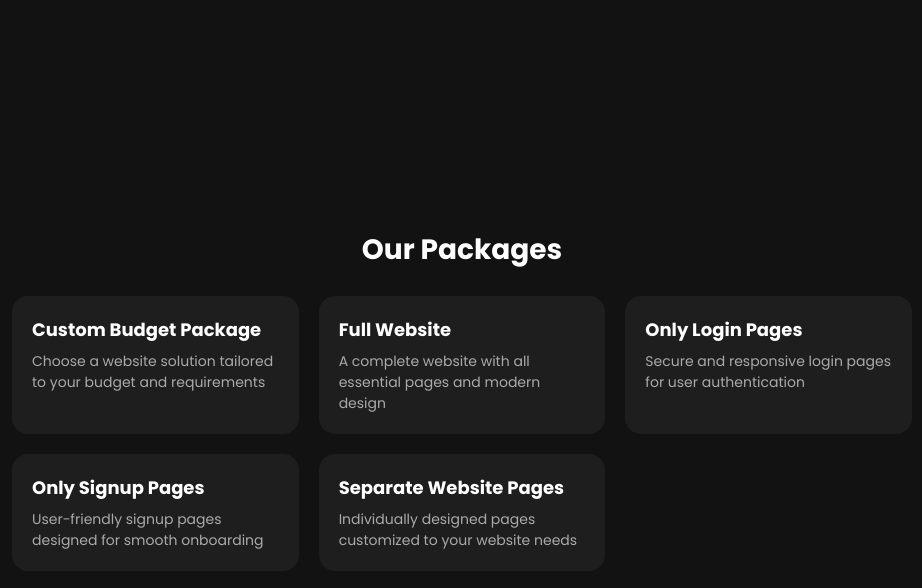
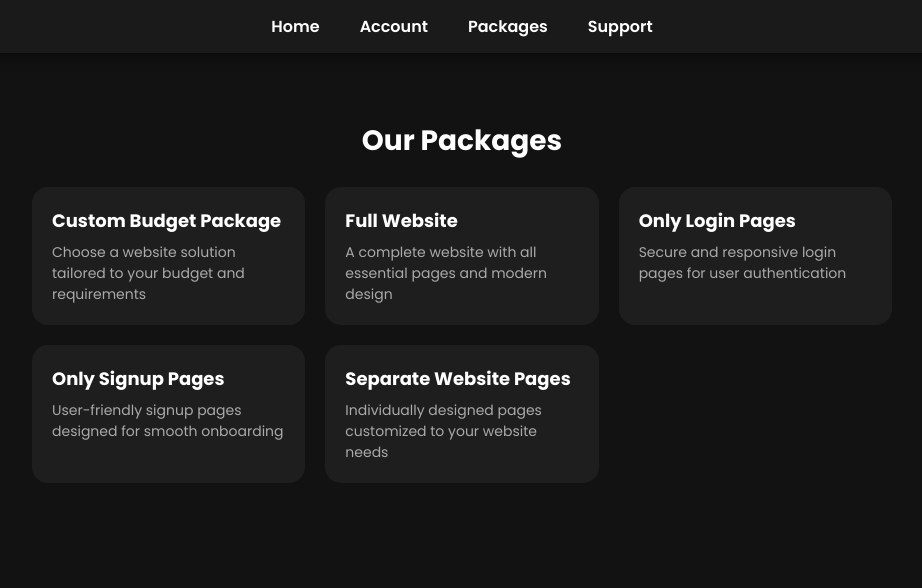
Before and after one commit to sitecraft001-lgtm/SiteCraft, a plain HTML site: page packages.html in a window 1280 px wide. Shown: the whole page, without its empty margins (178-1100 px from the left). Drawn offline with Linux system fonts and the light colour scheme.

Commit message:
Update packages.html

```diff
--- a/packages.html
+++ b/packages.html
@@ -5,6 +5,7 @@
 <meta name="viewport" content="width=device-width, initial-scale=1.0">
 <title>Choose Themes – SiteCraft.top</title>
 <link href="https://fonts.googleapis.com/css2?family=Poppins:wght@400;600;700&display=swap" rel="stylesheet">
+
 <style>
   * { margin: 0; padding: 0; box-sizing: border-box; font-family: 'Poppins', sans-serif; }
 
@@ -12,13 +13,66 @@
     background: #121212;
     color: #e0e0e0;
     display: flex;
-    justify-content: center;
+    flex-direction: column;
     align-items: center;
     min-height: 100vh;
+  }
+
+  /* NAVBAR */
+  .navbar {
+    width: 100%;
+    background: #1a1a1a;
+    padding: 14px 0;
+    position: fixed;
+    top: 0;
+    left: 0;
+    display: flex;
+    justify-content: center;
+    gap: 40px;
+    box-shadow: 0 4px 12px rgba(0,0,0,0.4);
+    z-index: 1000;
+  }
+
+  .navbar a {
+    text-decoration: none;
+    font-size: 16px;
+    font-weight: 600;
+    color: #ffffff;
+    transition: 0.3s ease;
+    position: relative;
+  }
+
+  /* GLOWING HOVER TEXT */
+  .navbar a:hover {
+    color: #00eaff;
+    text-shadow: 0 0 8px #00eaff, 0 0 16px #00b3ff, 0 0 24px #0066ff;
+    transform: scale(1.1);
+  }
+
+  /* underline animation */
+  .navbar a::after {
+    content: "";
+    position: absolute;
+    width: 0%;
+    height: 2px;
+    background: #00eaff;
+    left: 0;
+    bottom: -5px;
+    transition: 0.3s ease;
+  }
+
+  .navbar a:hover::after {
+    width: 100%;
+  }
+
+  /* PAGE CONTENT */
+  .container {
+    max-width: 900px;
+    width: 100%;
+    margin-top: 100px; /* for navbar spacing */
     padding: 20px;
   }
 
-  .container { max-width: 900px; width: 100%; }
   h1 {
     text-align: center;
     font-size: 28px;
@@ -42,40 +96,33 @@
     transition: transform 0.3s ease, box-shadow 0.3s ease, border-color 0.3s ease;
   }
 
-  /* Base hover */
   .theme-card:hover {
     transform: translateY(-8px);
   }
 
-  /* Individual glow colors */
   .blue:hover {
     border-color: #2563eb;
-    box-shadow: 0 12px 24px rgba(37,99,235,0.6),
-                0 0 18px rgba(37,99,235,0.4);
+    box-shadow: 0 12px 24px rgba(37,99,235,0.6), 0 0 18px rgba(37,99,235,0.4);
   }
 
   .purple:hover {
     border-color: #9333ea;
-    box-shadow: 0 12px 24px rgba(147,51,234,0.6),
-                0 0 18px rgba(147,51,234,0.4);
+    box-shadow: 0 12px 24px rgba(147,51,234,0.6), 0 0 18px rgba(147,51,234,0.4);
   }
 
   .green:hover {
     border-color: #22c55e;
-    box-shadow: 0 12px 24px rgba(34,197,94,0.6),
-                0 0 18px rgba(34,197,94,0.4);
+    box-shadow: 0 12px 24px rgba(34,197,94,0.6), 0 0 18px rgba(34,197,94,0.4);
   }
 
   .orange:hover {
     border-color: #f97316;
-    box-shadow: 0 12px 24px rgba(249,115,22,0.6),
-                0 0 18px rgba(249,115,22,0.4);
+    box-shadow: 0 12px 24px rgba(249,115,22,0.6), 0 0 18px rgba(249,115,22,0.4);
   }
 
   .red:hover {
     border-color: #ef4444;
-    box-shadow: 0 12px 24px rgba(239,68,68,0.6),
-                0 0 18px rgba(239,68,68,0.4);
+    box-shadow: 0 12px 24px rgba(239,68,68,0.6), 0 0 18px rgba(239,68,68,0.4);
   }
 
   .theme-card h3 {
@@ -89,9 +136,29 @@
     font-size: 14px;
     color: #aaaaaa;
   }
+
+  /* RESPONSIVE NAVBAR FOR MOBILE */
+  @media (max-width: 600px) {
+    .navbar {
+      gap: 18px;
+      flex-wrap: wrap;
+      padding: 12px 10px;
+    }
+    .navbar a {
+      font-size: 14px;
+    }
+  }
 </style>
 </head>
 <body>
+
+<!-- NAVBAR -->
+<nav class="navbar">
+  <a href="index.html">Home</a>
+  <a href="login.html">Account</a>
+  <a href="packages.html">Packages</a>
+  <a href="support.html">Support</a>
+</nav>
 
 <div class="container">
   <h1>Our Packages</h1>
@@ -117,7 +184,7 @@
       <p>User-friendly signup pages designed for smooth onboarding</p>
     </div>
 
-    <div class="theme-card red" ondblclick="openTheme('admin.html')">
+    <div class="theme-card red" ondblclick="openTheme('pages.html')">
       <h3>Separate Website Pages</h3>
       <p>Individually designed pages customized to your website needs</p>
     </div>
```
